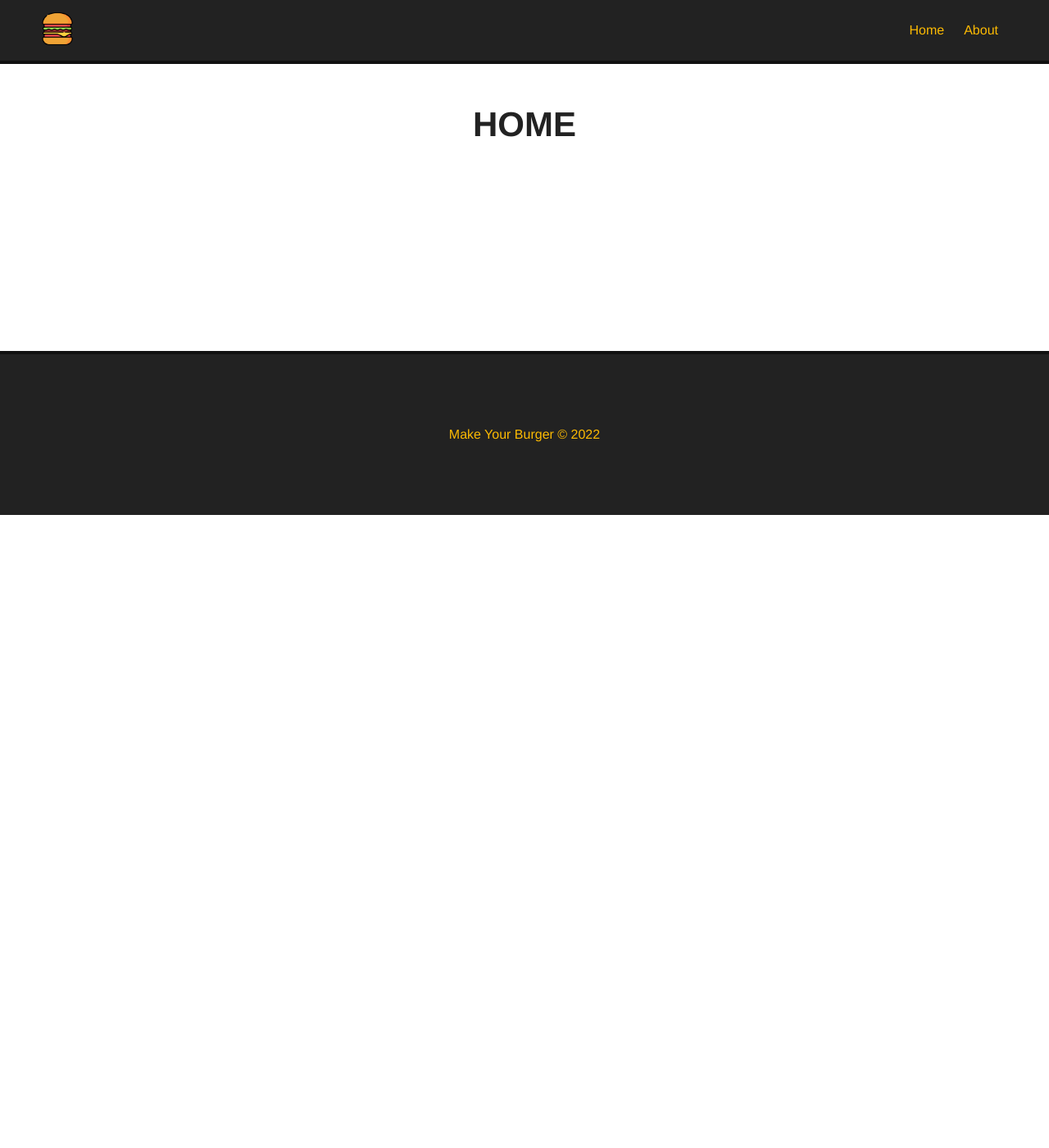
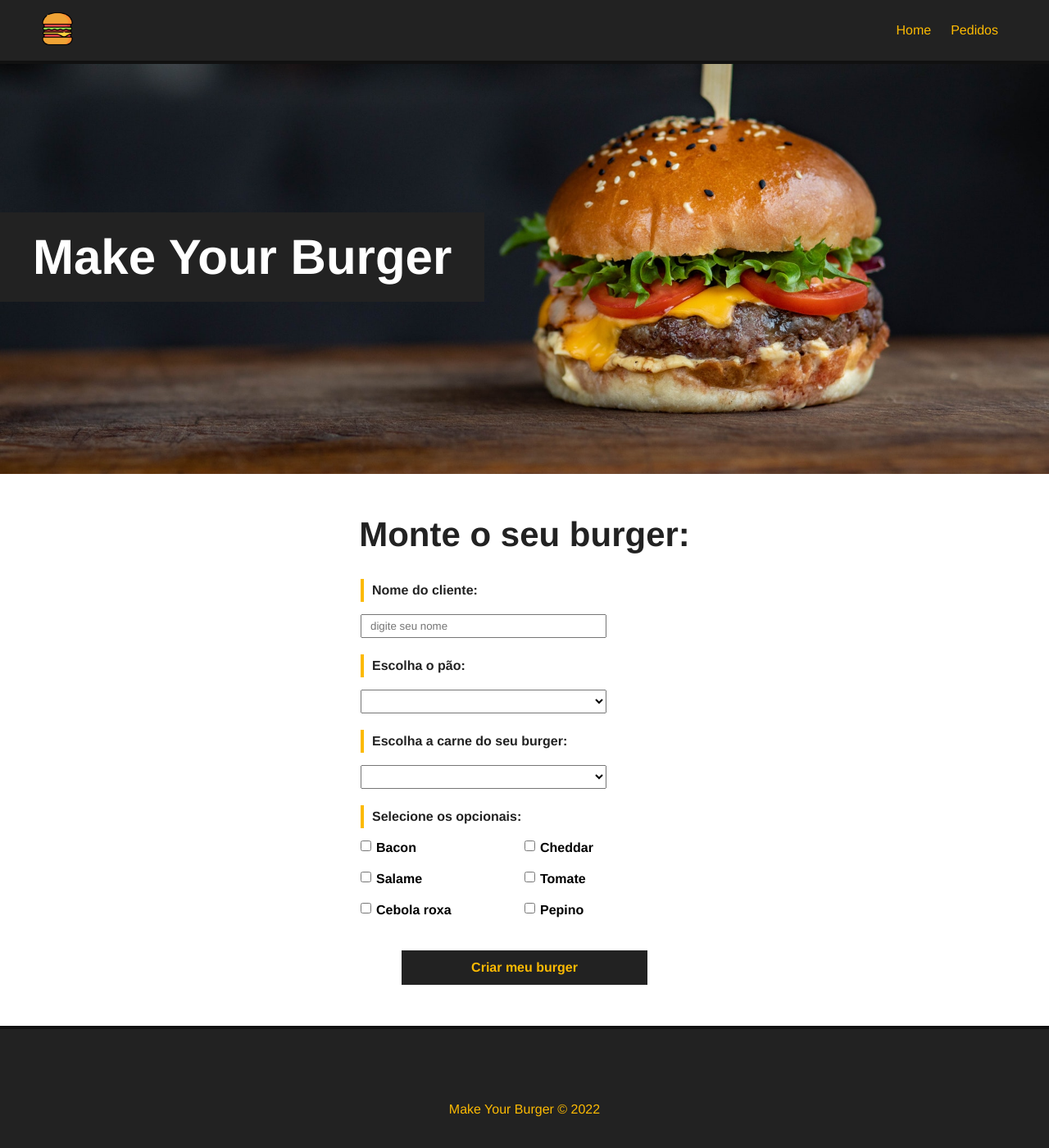
Before and after one commit to peixoto21/MakeYourBurgerProjectVue, a Vue app: page / in a window 1280 px wide. Shown: the top 1400 px of the page at 82% size. Before the commit the page ends 800 px from the top, so only its background shows below. Built offline with nearby package versions, Linux system fonts and the light colour scheme; data requests are answered from the project's data file.

Commit message:
Implementação da Homepage

```diff
--- a/src/App.vue
+++ b/src/App.vue
@@ -34,7 +34,7 @@ export default {
 
 .main-container{
   margin: 50px;
-  min-height: 250px;
+  min-height: 500px;
 }
 
 h1{
--- /dev/null
+++ b/src/components/Banner.vue
@@ -0,0 +1,33 @@
+<template>
+  <div id="main-banner">
+    <h1>Make Your Burger</h1>
+  </div>
+</template>
+
+<script>
+export default {
+  name: "Banner",
+};
+</script>
+
+<style scoped>
+#main-banner {
+  background-image: url("/public/img/burger.jpg");
+  background-position: 0 -250px;
+  background-repeat: no-repeat;
+  background-size:cover;
+
+  height: 500px;
+  display: flex;
+  align-items: center;
+  justify-content: flex-start;
+}
+
+#main-banner h1{
+    color: white;
+    text-align: center;
+    font-size: 60px;
+    background-color: #222;
+    padding: 20px 40px;
+}
+</style>
--- /dev/null
+++ b/src/components/BurgerForm.vue
@@ -0,0 +1,200 @@
+<template>
+  <div>
+    <Message :msg="msg" v-show="msg" />
+    <div>
+      <form id="burger-form" @submit="createBurger">
+        <div class="input-container">
+          <label for="nome">Nome do cliente:</label>
+          <input
+            type="text"
+            id="nome"
+            name="nome"
+            v-model="nome"
+            placeholder="digite seu nome"
+          />
+        </div>
+        <div class="input-container">
+          <label for="pao">Escolha o pão:</label>
+          <select name="pao" id="pao" v-model="pao">
+            <option value="">Selecione seu pão</option>
+            <option v-for="pao in paes" :key="pao.id" :value="pao.tipo">
+              {{ pao.tipo }}
+            </option>
+          </select>
+        </div>
+        <div class="input-container">
+          <label for="carne">Escolha a carne do seu burger:</label>
+          <select name="carne" id="carne" v-model="carne">
+            <option value="">Selecione o tipo de carne</option>
+            <option v-for="carne in carnes" :key="carne.id" :value="carne.tipo">
+              {{ carne.tipo }}
+            </option>
+          </select>
+        </div>
+        <div id="opcionais-container" class="input-container">
+          <label id="opcionais-title" for="opcionais"
+            >Selecione os opcionais:</label
+          >
+          <div
+            class="checkbox-container"
+            v-for="opcional in opcionaisdata"
+            :key="opcional.id"
+          >
+            <input
+              type="checkbox"
+              name="opcionais"
+              v-model="opcionais"
+              :value="opcional.tipo"
+            />
+            <span>{{ opcional.tipo }}</span>
+          </div>
+        </div>
+        <div class="input-container">
+          <input type="submit" class="submit-btn" value="Criar meu burger" />
+        </div>
+      </form>
+    </div>
+  </div>
+</template>
+
+<script>
+import Message from './Message.vue'
+
+export default {
+  name: "BurguerForm",
+  data() {
+    return {
+      paes: null,
+      carnes: null,
+      opcionaisdata: null,
+
+      nome: null,
+      pao: null,
+      carne: null,
+      opcionais: [],
+
+      msg: null,
+    };
+  },
+  methods: {
+    async getIngedientes() {
+      const req = await fetch("http://localhost:3000/ingredientes");
+      const data = await req.json();
+
+      this.paes = data.paes;
+      this.carnes = data.carnes;
+      this.opcionaisdata = data.opcionais;
+    },
+    async createBurger(e) {
+      e.preventDefault();
+
+      const data = {
+        nome: this.nome,
+        carne: this.carne,
+        pao: this.pao,
+        opcionais: Array.from(this.opcionais),
+        status: "Solicitado",
+      };
+
+      const dataJson = JSON.stringify(data);
+
+      const req = await fetch("http://localhost:3000/burgers", {
+        method: "POST",
+        headers: { "Content-Type": "application/json" },
+        body: dataJson,
+      });
+      //coloca os dados no sistema
+      const res = await req.json();
+
+      // coloca uma mensagem de sistema
+      this.msg = `Pedido Nº ${res.id} Realizado com suscesso`
+
+      // limpar dados da tela
+      setTimeout(() => this.msg = "", 3000)
+
+      //limpa os campos de escolha
+      this.nome = "";
+      this.carne = "";
+      this.pao = "";
+      this.opcionais = "";
+
+    },
+  },
+  mounted() {
+    this.getIngedientes();
+  },
+
+  components:{
+    Message,
+  }
+};
+</script>
+
+<style scoped>
+#burger-form {
+  max-width: 400px;
+  margin: 0 auto;
+}
+
+.input-container {
+  display: flex;
+  flex-direction: column;
+  margin-bottom: 20px;
+}
+
+label {
+  font-weight: bold;
+  margin-bottom: 15px;
+  color: #222;
+  padding: 5px 10px;
+  border-left: 4px solid #fcba03;
+}
+
+input,
+select {
+  padding: 5px 10px;
+  width: 300px;
+}
+
+#opcionais-container {
+  flex-direction: row;
+  flex-wrap: wrap;
+}
+
+#opcionais-title {
+  width: 100%;
+}
+
+.checkbox-container {
+  display: flex;
+  align-items: flex-start;
+  width: 50%;
+  margin-bottom: 20px;
+}
+
+.checkbox-container span,
+.checkbox-container input {
+  width: auto;
+}
+
+.checkbox-container span {
+  margin-left: 6px;
+  font-weight: bold;
+}
+
+.submit-btn {
+  background-color: #222;
+  color: #fcba03;
+  font-weight: bold;
+  border: 2px solid #222;
+  padding: 10px;
+  font-size: 16px;
+  margin: 0 auto;
+  cursor: pointer;
+  transition: 0.5s;
+}
+.submit-btn:hover {
+  background-color: transparent;
+  color: #222;
+}
+</style>
--- /dev/null
+++ b/src/components/Message.vue
@@ -0,0 +1,26 @@
+<template>
+  <div class="message-container">
+    <p>{{ msg }}</p>
+  </div>
+</template>
+
+<script>
+export default {
+    name:"Message",
+    props:{
+        msg:String
+    }
+}
+</script>
+
+<style scoped>
+    .message-container{
+        color: #004085;
+        background-color: #CCE5ff;
+        border: 2px solid #b8daff;
+        border-radius: 5px;
+        padding: 10px;
+        max-width: 400px;
+        margin: 30px auto;
+    }
+</style>
--- a/src/components/Navbar.vue
+++ b/src/components/Navbar.vue
@@ -4,7 +4,7 @@
       <img :src="logo" :alt="alt" id="logo" />
     </router-link>
     <router-link to="/">Home</router-link>
-    <router-link to="/pedidos">About</router-link>
+    <router-link to="/pedidos">Pedidos</router-link>
   </div>
 </template>
 
--- a/src/views/HomeView.vue
+++ b/src/views/HomeView.vue
@@ -1,10 +1,22 @@
 <template>
+
+<Banner />
   <div class="main-container">
-    <h1>HOME</h1>
+    <h1>Monte o seu burger:</h1>
+    <BurgerForm />
   </div>
 </template>
 
 <script>
+import Banner from '../components/Banner.vue'
+import BurgerForm from '../components/BurgerForm.vue'
 // @ is an alias to /src
+export default{
+  name: "Home",
+  components:{
+    Banner,
+    BurgerForm
+  }
 
+}
 </script>
```
